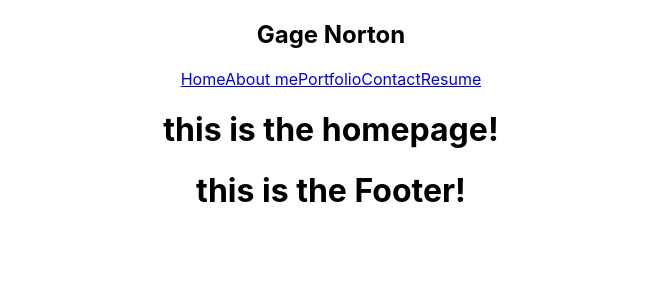
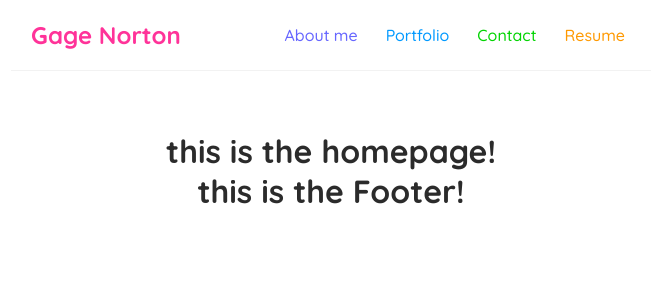
Before and after one commit to Gatewayss/portfolio-version-two, a React (Create React App) app: page / in a window 1280 px wide. Shown: the top 300 px of the page, without its empty margins (309-965 px from the left). Built offline with nearby package versions, Linux system fonts and the light colour scheme.

Commit message:
Add navbar base styles

```diff
--- a/src/Navbar.js
+++ b/src/Navbar.js
@@ -2,14 +2,13 @@ import { Link } from "react-router-dom";
 
 const Navbar = () => {
   return (
-    <nav className="navbar">
+    <nav className="navbar ">
       <h1>Gage Norton</h1>
       <div className="links">
-        <Link to="/">Home</Link>
-        <Link to="/about">About me</Link>
-        <Link to="/portfolio">Portfolio</Link>
-        <Link to="/contact">Contact</Link>
-        <Link to="/resume">Resume</Link>
+        <Link to="/about" style={{color: "var(--purple)"}}>About me</Link>
+        <Link to="/portfolio" style={{color: "var(--blue)"}}>Portfolio</Link>
+        <Link to="/contact" style={{color: "var(--green)"}}>Contact</Link>
+        <Link to="/resume" style={{color: "var(--orange)"}}>Resume</Link>
       </div>
     </nav>
   );
--- a/src/index.css
+++ b/src/index.css
@@ -1,13 +1,47 @@
-body {
-  margin: 0;
-  font-family: -apple-system, BlinkMacSystemFont, 'Segoe UI', 'Roboto', 'Oxygen',
-    'Ubuntu', 'Cantarell', 'Fira Sans', 'Droid Sans', 'Helvetica Neue',
-    sans-serif;
-  -webkit-font-smoothing: antialiased;
-  -moz-osx-font-smoothing: grayscale;
+@import url('https://fonts.googleapis.com/css2?family=Quicksand:wght@300;400;500;600;700&display=swap');
+
+:root {
+  --pink: #ff3399;
+  --purple: #6666ff;
+  --green: #03d403;
+  --blue: #0099ff;
+  --orange: #FF9900;
+  --light-grey: #f2f2f2;
+  --black: rgba(0, 0, 0, 0.832);
 }
 
-code {
-  font-family: source-code-pro, Menlo, Monaco, Consolas, 'Courier New',
-    monospace;
+/* base and navbar styles */
+
+* {
+  margin: 0;
+  font-family: "Quicksand";
+  color: var(--black)
 }
+.navbar {
+  padding: 20px;
+  display: flex;
+  align-items: center;
+  max-width: 600px;
+  margin: 0 auto;
+  border-bottom: 1px solid var(--light-grey)
+}
+.navbar h1 {
+    color: var(--pink)
+}
+.navbar .links {
+  margin-left: auto;
+  font-weight: 500;
+}
+.navbar a {
+  margin-left: 16px;
+  text-decoration: none;
+  padding: 6px;
+}
+.navbar a:hover {
+  color: rgb(194, 194, 194) !important;
+}
+.content {
+  max-width: 600px;
+  margin: 40px auto;
+  padding: 20px;
+}
```
